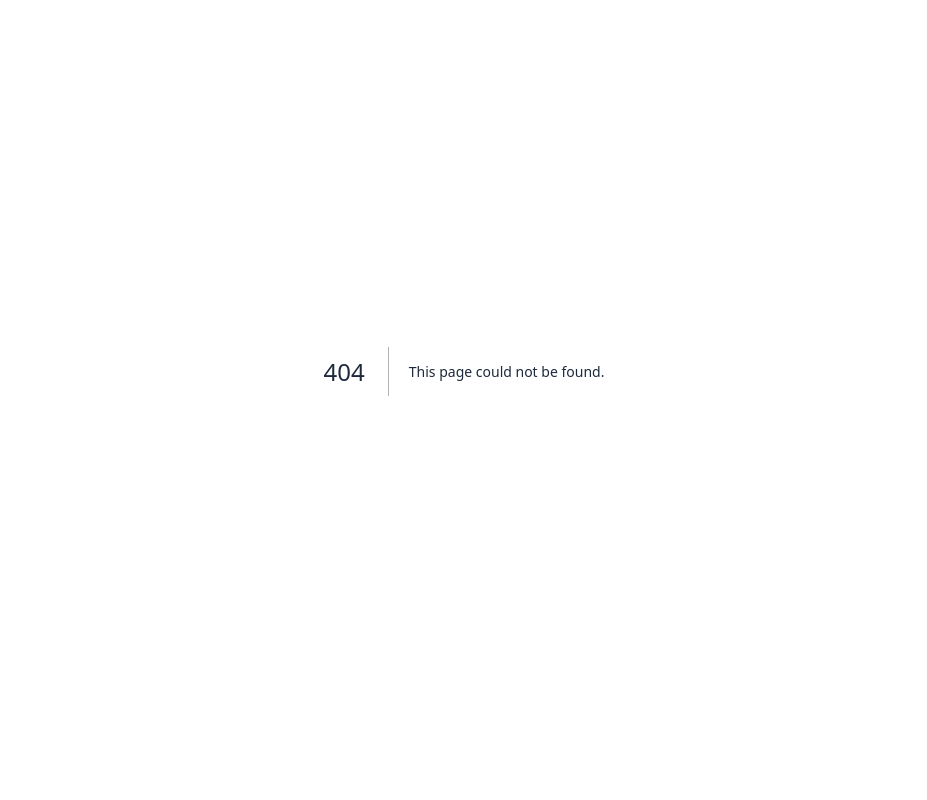
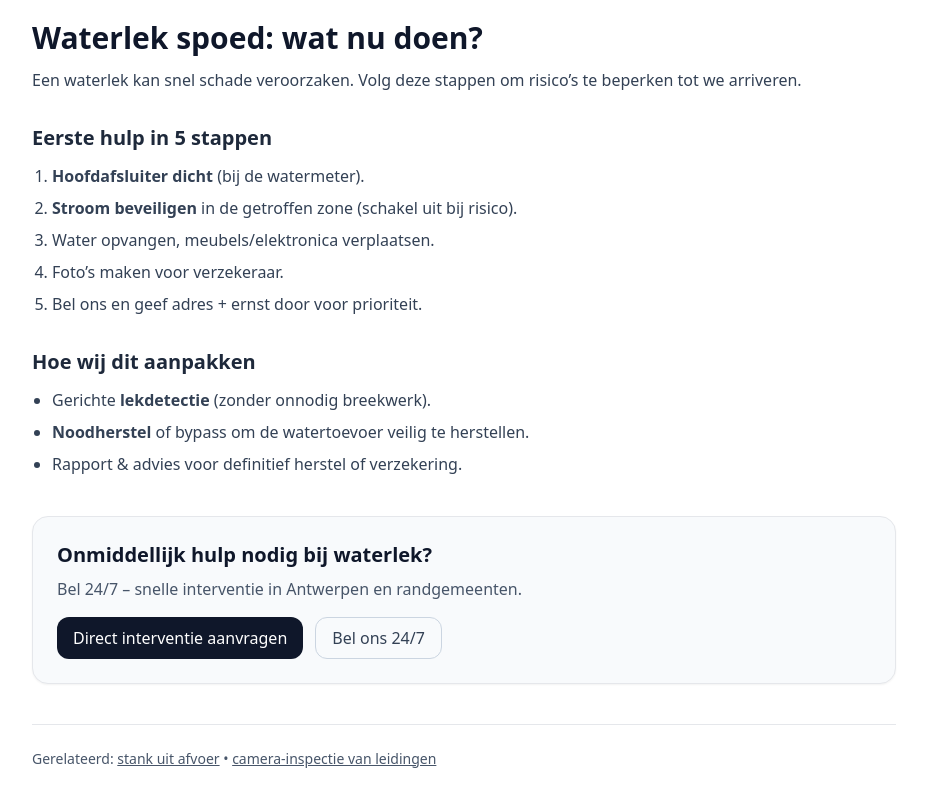
Before and after one commit to Turbo-89/turboservices, a Next.js app: page /kennisbank/spoed-waterlek in a window 1280 px wide. Before the commit this address had no page. Shown: the part 200-1000 px from the top of the page, without its empty margins (176-1103 px from the left). Built offline with nearby package versions, Linux system fonts and the light colour scheme.

Commit message:
Create page.tsx

```diff
--- /dev/null
+++ b/app/kennisbank/spoed-waterlek/page.tsx
@@ -0,0 +1,71 @@
+import * as React from "react";
+import type { Metadata } from "next";
+import Link from "next/link";
+import CTA from "@/components/kb/CTA";
+import FAQJsonLd from "@/components/seo/FAQJsonLd";
+
+export const metadata: Metadata = {
+  title: "Waterlek spoed – wat nu doen tot de loodgieter er is?",
+  description:
+    "Waterlek? Sluit de hoofdafsluiter, beveilig de stroom en bel Turbo Services. 24/7 spoedhulp in Antwerpen en omgeving.",
+};
+
+export default function Page() {
+  const faqs = [
+    {
+      question: "Waar zit de hoofdafsluiter?",
+      answer:
+        "Meestal bij de watermeter (kelder, meterkast of technische ruimte). Draai met de klok mee om te sluiten.",
+    },
+    {
+      question: "Wordt een lek vaak vergoed door de verzekering?",
+      answer:
+        "Veel brandverzekeringen dekken waterschade of lekdetectie. Raadpleeg je polis. We bezorgen een verslag met foto’s indien nodig.",
+    },
+    {
+      question: "Kunnen jullie zonder breken een lek vinden?",
+      answer:
+        "We gebruiken niet-invasieve methodes (druktest, camera, akoestiek). Als breekwerk toch nodig is, doen we dat gericht en beperkt.",
+    },
+  ];
+
+  return (
+    <main className="mx-auto max-w-4xl px-4 py-12">
+      <h1 className="text-3xl font-bold text-slate-900">Waterlek spoed: wat nu doen?</h1>
+      <p className="mt-3 text-slate-700">
+        Een waterlek kan snel schade veroorzaken. Volg deze stappen om risico’s te beperken tot we arriveren.
+      </p>
+
+      <h2 className="mt-8 text-xl font-semibold">Eerste hulp in 5 stappen</h2>
+      <ol className="mt-3 list-decimal space-y-2 pl-5 text-slate-700">
+        <li><b>Hoofdafsluiter dicht</b> (bij de watermeter).</li>
+        <li><b>Stroom beveiligen</b> in de getroffen zone (schakel uit bij risico).</li>
+        <li>Water opvangen, meubels/elektronica verplaatsen.</li>
+        <li>Foto’s maken voor verzekeraar.</li>
+        <li>Bel ons en geef adres + ernst door voor prioriteit.</li>
+      </ol>
+
+      <h2 className="mt-8 text-xl font-semibold">Hoe wij dit aanpakken</h2>
+      <ul className="mt-3 list-disc space-y-2 pl-5 text-slate-700">
+        <li>Gerichte <b>lekdetectie</b> (zonder onnodig breekwerk).</li>
+        <li><b>Noodherstel</b> of bypass om de watertoevoer veilig te herstellen.</li>
+        <li>Rapport & advies voor definitief herstel of verzekering.</li>
+      </ul>
+
+      <CTA title="Onmiddellijk hulp nodig bij waterlek?" subtitle="Bel 24/7 – snelle interventie in Antwerpen en randgemeenten." />
+
+      <div className="mt-10 border-t pt-6 text-sm text-slate-600">
+        Gerelateerd:{" "}
+        <Link href="/kennisbank/ontstopping/stank-uit-afvoer" className="underline">
+          stank uit afvoer
+        </Link>{" "}
+        •{" "}
+        <Link href="/kennisbank/ontstopping/camera-inspectie" className="underline">
+          camera-inspectie van leidingen
+        </Link>
+      </div>
+
+      <FAQJsonLd items={faqs} />
+    </main>
+  );
+}
```
